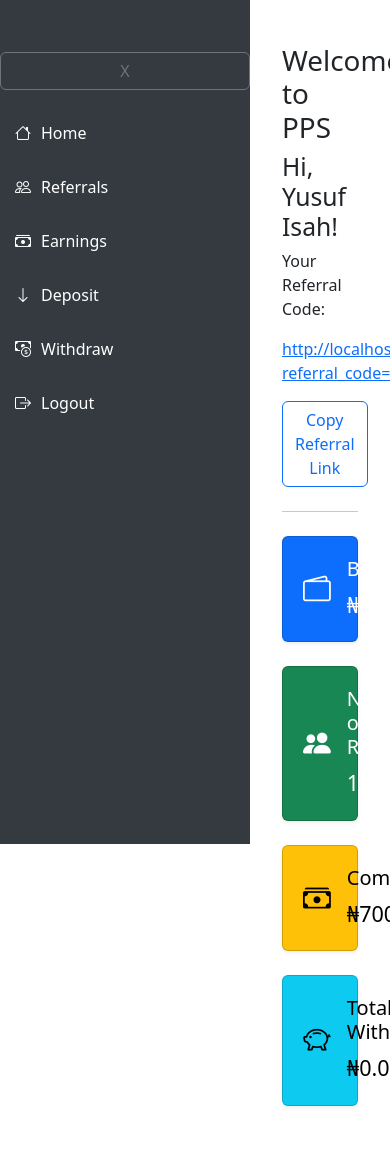
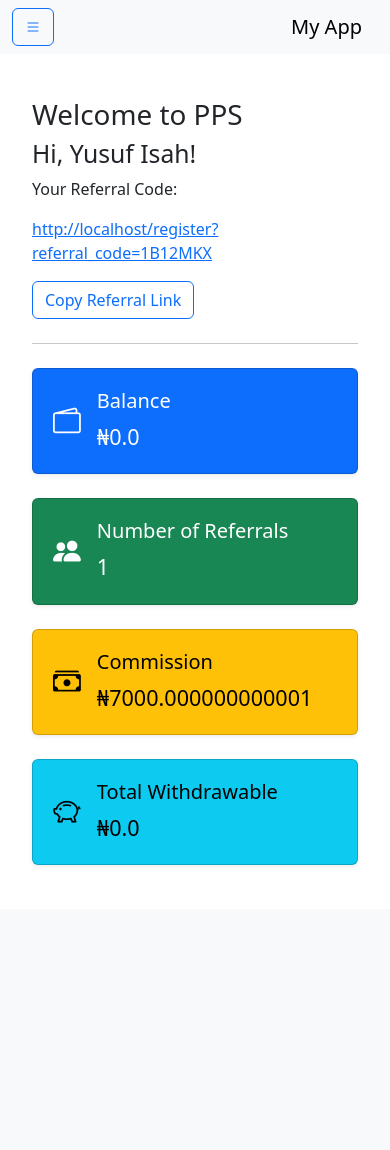
Before and after one commit to Abuqataada/pps, a Flask app: page /dashboard in a window 390 px wide; the page is wider, and only the part inside the window is pictured. After the commit the page ends 865 px from the top of that part, so only its background shows below. Run offline with Flask 3, Linux system fonts and the light colour scheme; a user stored in the database is signed in.

Commit message:
Fixed the mobile responsiveness of the login and dashboard pages

```diff
--- a/static/css/styles.css
+++ b/static/css/styles.css
@@ -67,3 +67,16 @@ h2 {
 .card .card-body {
     padding: 20px;
 }
+
+/* Mobile Responsive Adjustments */
+@media (max-width: 768px) {
+    #sidebar {
+        width: 100%;
+        position: static;
+        min-height: auto;
+        padding: 10px 0;
+    }
+    .main-content {
+        margin-left: 0;
+    }
+}
--- a/static/js/scripts.js
+++ b/static/js/scripts.js
@@ -20,7 +20,9 @@ function copyReferralLink(referralCode) {
         .catch(err => alert("Failed to copy link: " + err));
 }
 
-// Toggle sidebar visibility
+
+
+// Toggle sidebar visibility (for desktop)
 document.addEventListener('DOMContentLoaded', () => {
     const toggleButton = document.getElementById('toggleSidebar');
     const sidebar = document.getElementById('sidebar');
--- a/templates/base.html
+++ b/templates/base.html
@@ -10,10 +10,35 @@
 </head>
 <body>
 
-    {% if show_sidebar %}
-        {% include 'partials/sidebar.html' %}
-    {% endif %}
+    <!-- Offcanvas Sidebar for Mobile -->
+    <div class="offcanvas offcanvas-start" tabindex="-1" id="offcanvasSidebar" aria-labelledby="offcanvasSidebarLabel">
+        <div class="offcanvas-header">
+            <h5 id="offcanvasSidebarLabel">Menu</h5>
+            <button type="button" class="btn-close text-reset" data-bs-dismiss="offcanvas" aria-label="Close"></button>
+        </div>
+        <div class="offcanvas-body">
+            {% include 'partials/sidebar.html' %}
+        </div>
+    </div>
 
+    <!-- Mobile Navbar with Toggle Button (visible on small screens) -->
+    <nav class="navbar navbar-light bg-light d-md-none">
+        <div class="container-fluid">
+            <button class="btn btn-outline-primary" type="button" data-bs-toggle="offcanvas" data-bs-target="#offcanvasSidebar">
+                <i class="bi bi-list"></i>
+            </button>
+            <span class="navbar-brand mb-0 h1">My App</span>
+        </div>
+    </nav>
+
+    <!-- Desktop Sidebar (visible on medium and larger screens) -->
+    <div class="d-none d-md-block">
+        {% if show_sidebar %}
+            {% include 'partials/sidebar.html' %}
+        {% endif %}
+    </div>
+
+    <!-- Main Content -->
     <div class="main-content">
         {% block content %}{% endblock %}
     </div>
--- a/templates/dashboard.html
+++ b/templates/dashboard.html
@@ -31,7 +31,7 @@
                     <i class="bi bi-wallet2 fs-1 me-3"></i>
                     <div>
                         <h5 class="card-title">Balance</h5>
-                        <p class="card-text fs-4">₦{{ user.deposit | round(2) }}</p>
+                        <p class="card-text fs-4">₦{{ user.deposit }}</p>
                     </div>
                 </div>
             </div>
@@ -59,7 +59,7 @@
                     <i class="bi bi-cash-stack fs-1 me-3"></i>
                     <div>
                         <h5 class="card-title">Commission</h5>
-                        <p class="card-text fs-4">₦{{ user.earnings | round(2) }}</p>
+                        <p class="card-text fs-4">₦{{ user.earnings }}</p>
                     </div>
                 </div>
             </div>
@@ -72,7 +72,7 @@
                     <i class="bi bi-piggy-bank fs-1 me-3"></i>
                     <div>
                         <h5 class="card-title">Total Withdrawable</h5>
-                        <p class="card-text fs-4">₦{{ user.total_withdrawable | round(2) }}</p>
+                        <p class="card-text fs-4">₦{{ user.total_withdrawable }}</p>
                     </div>
                 </div>
             </div>
--- a/templates/partials/sidebar.html
+++ b/templates/partials/sidebar.html
@@ -22,7 +22,8 @@
             <a class="nav-link" href="{{ url_for('deposit') }}">
                 <i class="bi bi-arrow-down"></i> <span class="sidebar-text">Deposit</span>
             </a>
-        </li><li class="nav-item">
+        </li>
+        <li class="nav-item">
             <a class="nav-link" href="{{ url_for('withdraw') }}">
                 <i class="bi bi-cash-coin"></i> <span class="sidebar-text">Withdraw</span>
             </a>
```
